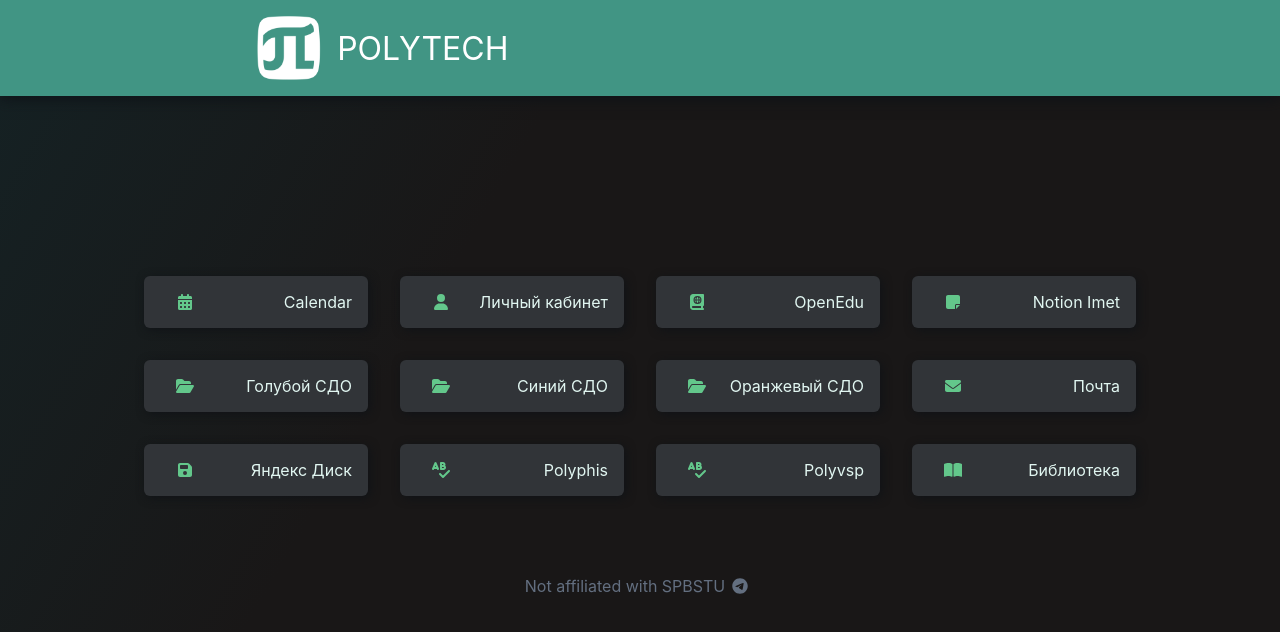
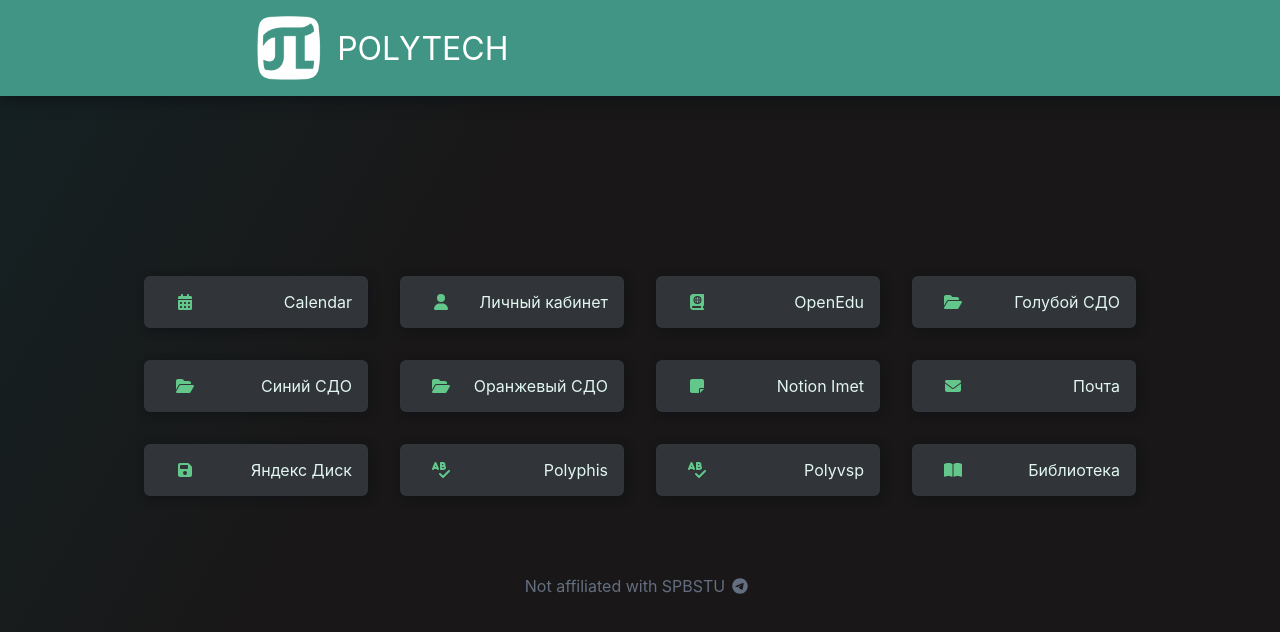
Before and after one commit to 54CHA/spbpu.site-react, a React (Create React App) app: page / in a window 1280 px wide. Shown: the top 632 px of the page. Built offline with nearby package versions, Linux system fonts and the light colour scheme.

Commit message:
fixed name

```diff
--- a/src/components/Sites.js
+++ b/src/components/Sites.js
@@ -12,9 +12,6 @@
                 <a className="apps2" href="https://openedu.ru/" target="_blank">
                 <FontAwesomeIcon icon={faBookAtlas} className='faBookAtlas'/>
             OpenEdu</a>
-            <a className="apps2" href="https://imet-spbstu.notion.site/7adeb7c8ee55450dabeadfd98b4b278c?v=a5a7a8bb3a9f41d3bd94e4006be77030" target="_blank">
-            <FontAwesomeIcon icon={faNoteSticky} className='faSpellCheck2'/>
-            Notion Imet</a>
                 <a className="apps2" href="http://lms.spbstu.ru/" target="_blank">
                 <FontAwesomeIcon icon={faFolderOpen} className='faFolderOpen'/>
             Голубой СДО</a>
@@ -24,6 +21,9 @@
                 <a className="apps2" href="http://dl-hum.spbstu.ru/" target="_blank">
                 <FontAwesomeIcon icon={faFolderOpen} className='faFolderOpen3'/>
             Оранжевый СДО</a>
+            <a className="apps2" href="https://imet-spbstu.notion.site/7adeb7c8ee55450dabeadfd98b4b278c?v=a5a7a8bb3a9f41d3bd94e4006be77030" target="_blank">
+            <FontAwesomeIcon icon={faNoteSticky} className='faSpellCheck2'/>
+            Notion Imet</a>
                 <a className="apps2" href="https://mail.spbstu.ru" target="_blank">
                 <FontAwesomeIcon icon={faEnvelope} className='faEnvelope'/>
             Почта</a>
```
